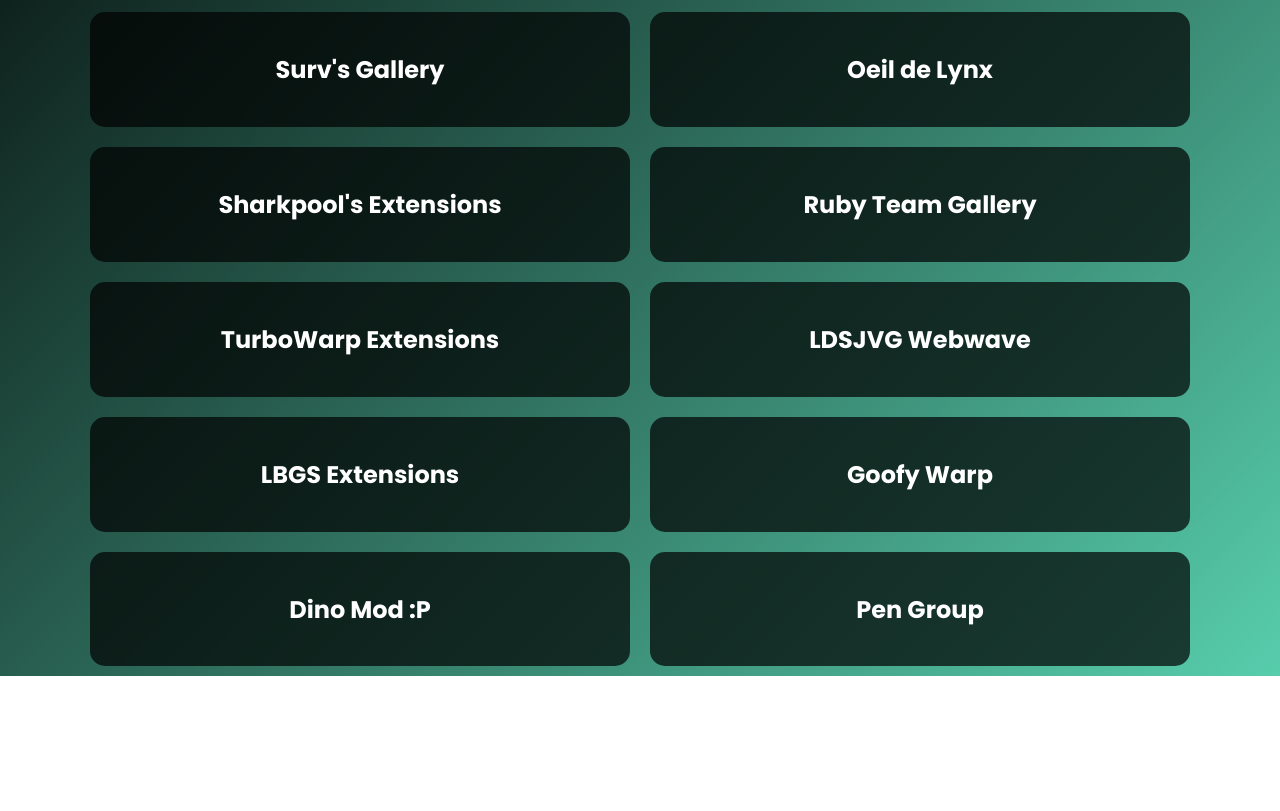
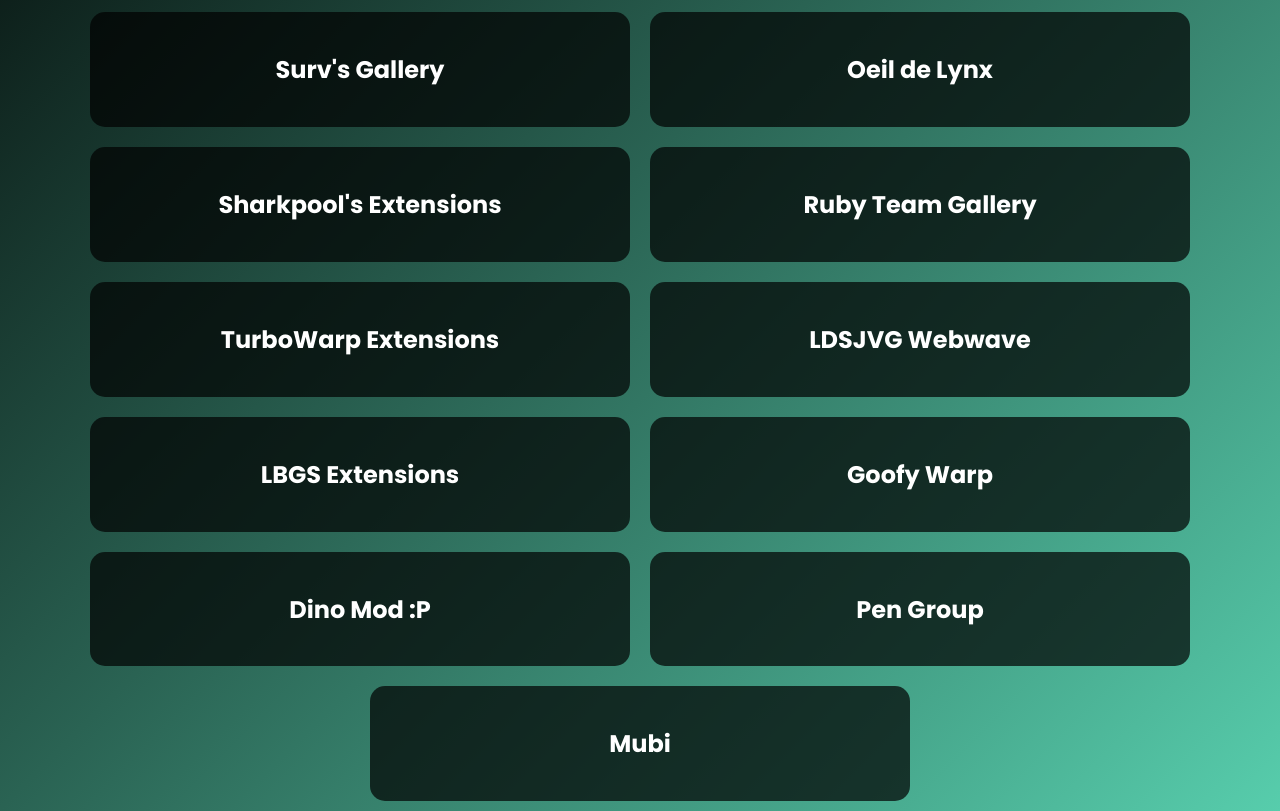
Before and after one commit to Mistium/extensions.mistium, a plain HTML site: page index.html in a window 1280 px wide. Shown: the part 388-1199 px from the top of the page. Before the commit the page ends 1064 px from the top, so only its background shows below. Drawn offline with Linux system fonts and the light colour scheme; no server answers.

Commit message:
Update index.html

```diff
--- a/index.html
+++ b/index.html
@@ -170,7 +170,8 @@
             { name: "LBGS Extensions", url: "https://lbgs-extensions.vercel.app/" },
             { name: "Goofy Warp", url: "https://goofywarp.github.io/extensions/" },
             { name: "Dino Mod :P", url: "https://github.com/GabsTheCuriousKid/FirstExtension/tree/main/extensions" },
-            { name: "Pen Group", url: "https://pen-group.github.io/extensions" }
+            { name: "Pen Group", url: "https://pen-group.github.io/extensions" },
+            { name: "Mubi", url: "https://mubi.tech/gallery" }
         ];
 
         const otherGalleriesContainer = document.getElementById("otherGalleries");
```
